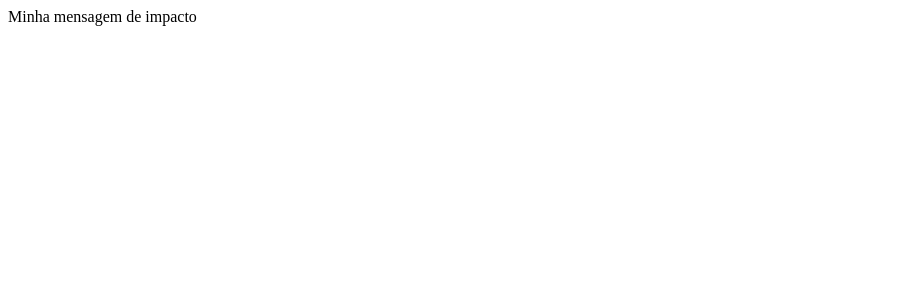
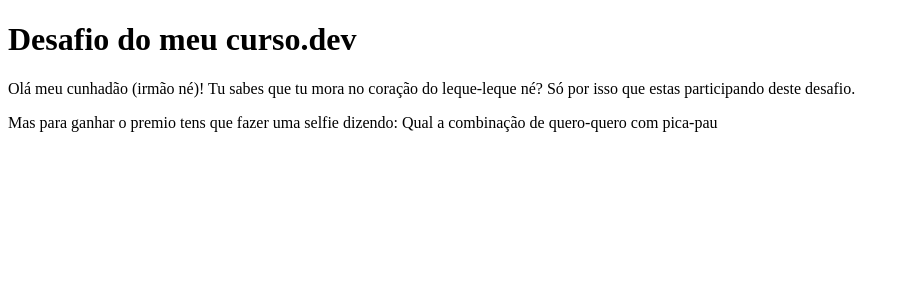
Before and after one commit to alxroots/clone-tabnews-alex, a Next.js app: page / in a window 1280 px wide. Shown: the top 300 px of the page, without its empty margins (0-910 px from the left). Built offline with nearby package versions, Linux system fonts and the light colour scheme.

Commit message:
Ready for deploying

```diff
--- a/pages/index.js
+++ b/pages/index.js
@@ -1,5 +1,11 @@
 function Home() {
-  return <div>Minha mensagem de impacto</div>;
+  return (
+      <div>
+        <h1>Desafio do meu curso.dev</h1>
+        <p>Olá meu cunhadão (irmão né)! Tu sabes que tu mora no coração do leque-leque né? Só por isso que estas participando deste desafio.</p>
+        <p>Mas para ganhar o premio tens que fazer uma selfie dizendo: Qual a combinação de quero-quero com pica-pau</p>
+      </div>
+  );
 }
 
 export default Home;
```
